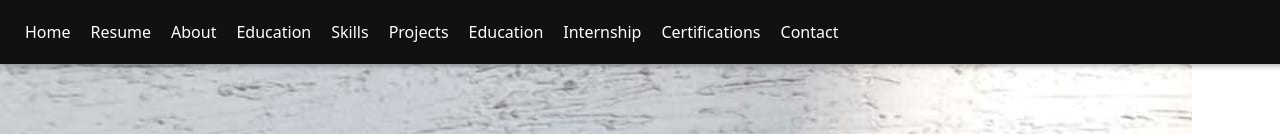
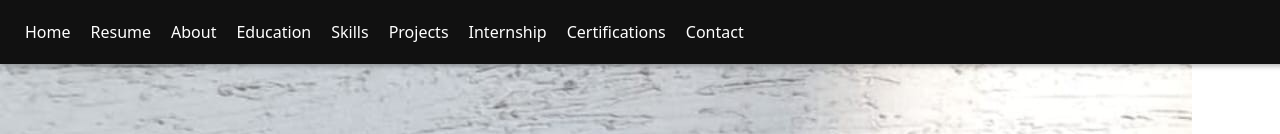
Before and after one commit to Harshini-K18/myportfolioo, a React (Vite) app: page / in a window 1280 px wide. Shown: the top 134 px of the page. Built offline with nearby package versions, Linux system fonts and the light colour scheme; the HTML template or start-up script is replaced by a standard one.

Commit message:
updated navbars

```diff
--- a/src/components/navbar.jsx
+++ b/src/components/navbar.jsx
@@ -18,7 +18,6 @@ const Navbar = () => {
         <HashLink smooth to="/#education">Education</HashLink>
         <HashLink smooth to="/#skills">Skills</HashLink>
         <HashLink smooth to="/#projects">Projects</HashLink>
-        <HashLink smooth to="/#education">Education</HashLink>
         <HashLink smooth to="/#internship">Internship</HashLink>
         <HashLink smooth to="/#certifications">Certifications</HashLink>
         <HashLink smooth to="/#contact">Contact</HashLink>
```
